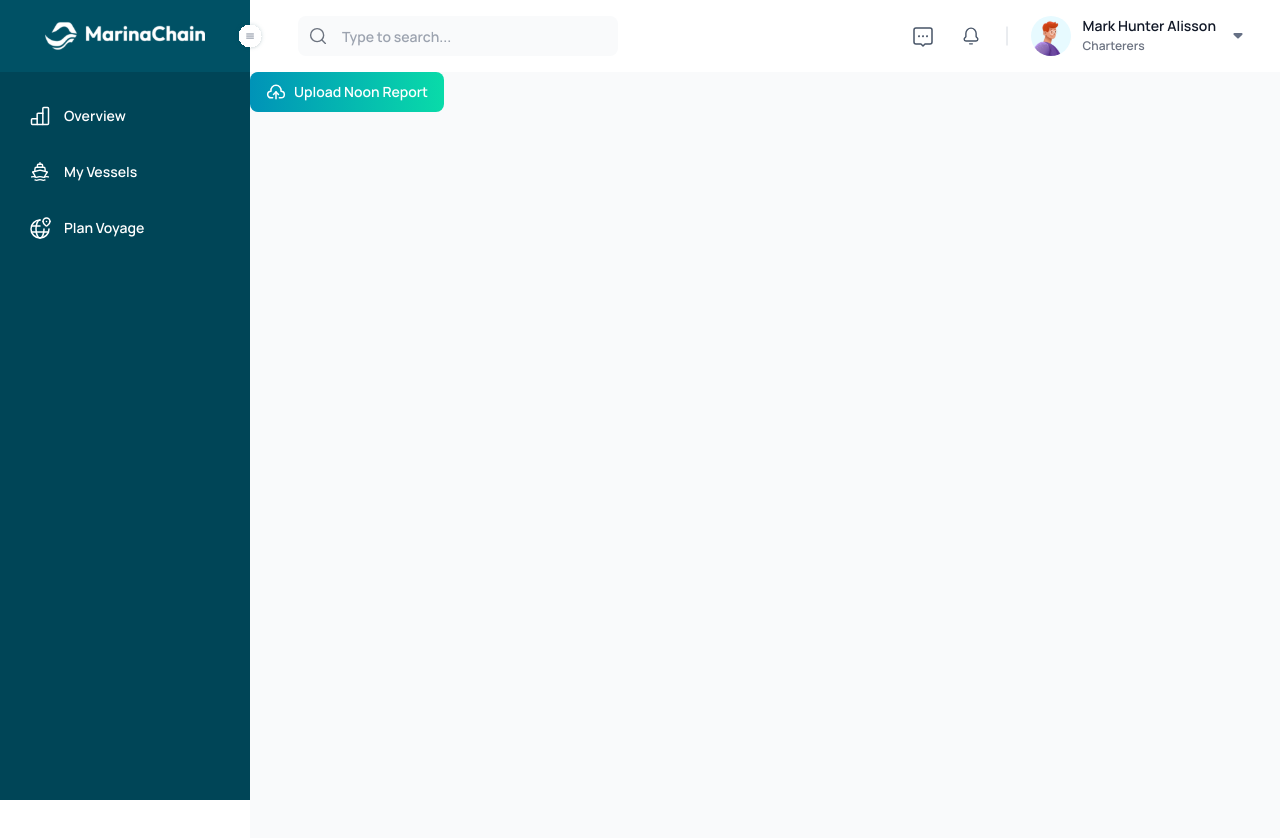
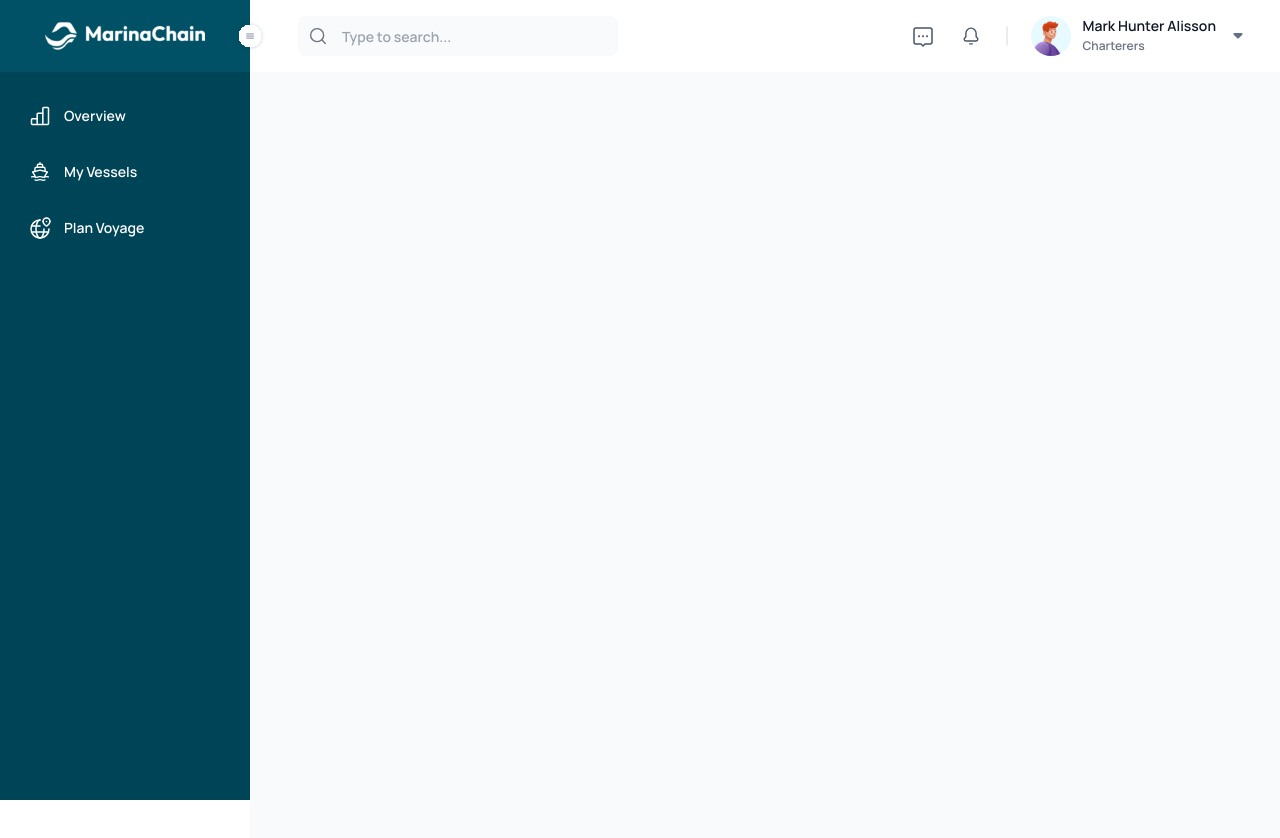
Before and after one commit to jonathanjie/mrn-frontend, a Vue app: page / in a window 1280 px wide. Shown: the top 838 px of the page. Built offline with nearby package versions, Linux system fonts and the light colour scheme.

Commit message:
Empty home view

```diff
--- a/src/views/HomeView.vue
+++ b/src/views/HomeView.vue
@@ -1,21 +1,7 @@
 <template>
   <div class="flex bg-bggray h-full">
-    <GradientButton>
-      <template v-slot:icon>
-        <img src="@/assets/icons/upload.svg" class="h-5 w-5 mr-2"/>
-      </template>
-      <template v-slot:content>Upload Noon Report</template>
-    </GradientButton>
   </div>
 </template>
 
 <script>
-import GradientButton from '../components/GradientButton.vue'
-
-export default {
-  name: 'HomeView',
-  components: {
-    GradientButton
-}
-}
 </script>
```
